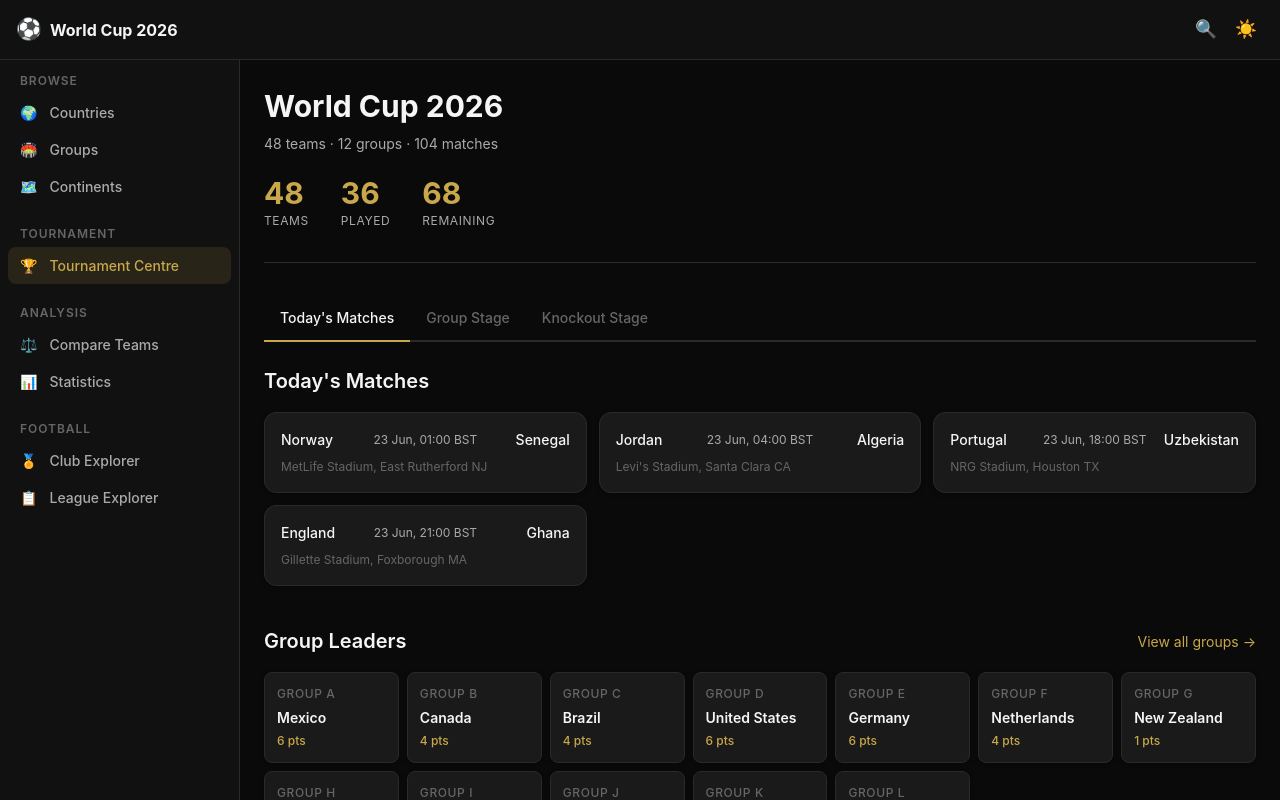
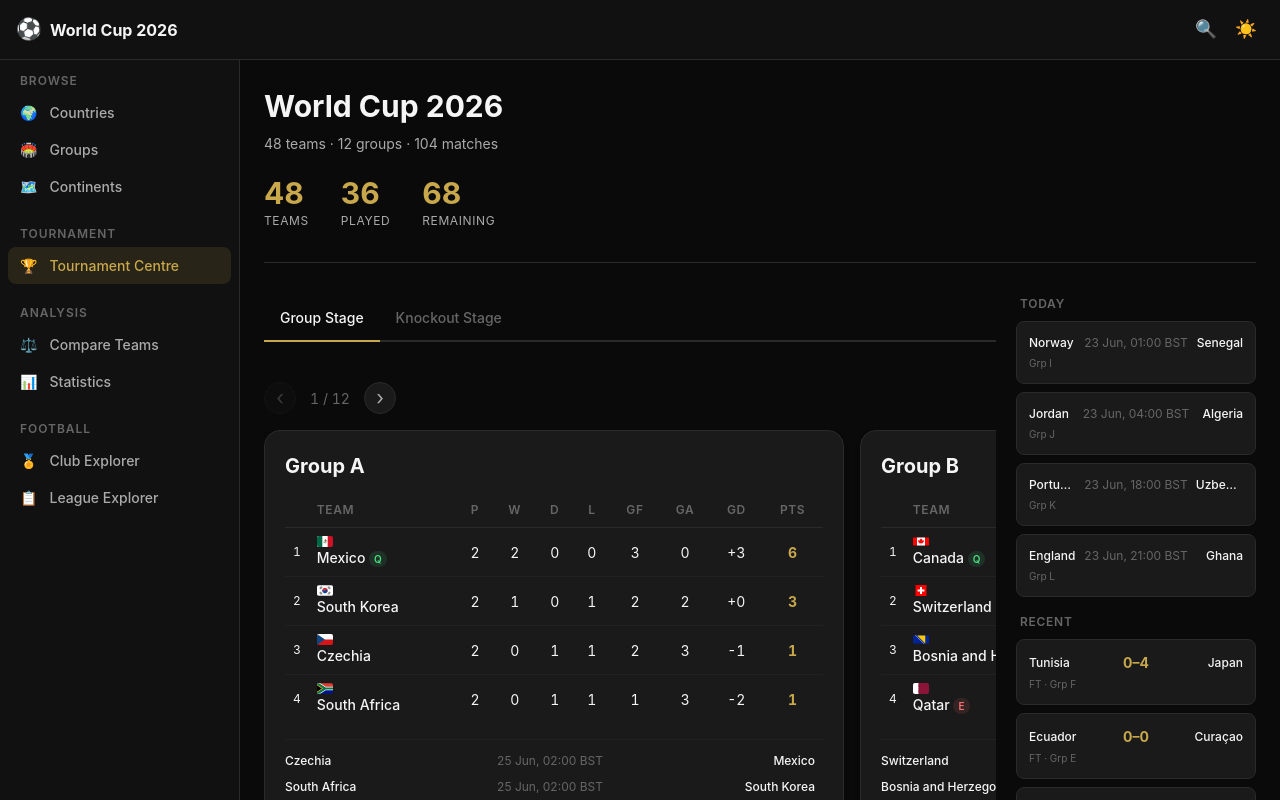
Before and after one commit to jcammc/fifa-world-cup-2026, a website with bundled scripts: page index.html in a window 1280 px wide. Built offline with nearby package versions, Linux system fonts and the light colour scheme.

Commit message:
Sprint 24: Compare fix, fixture rail, live data plan
Part A — Compare Teams consistency fix:
- .cv-page: removed padding override (was 0 horizontal), now
  inherits var(--space-6) from .page-content like all other pages
- .cv-title: font-size 2xl → 3xl, matching every other page title

Part B — Tournament Centre fixture rail:
- Today''s Matches tab removed; default tab now Group Stage
- Desktop: sticky 240px fixture rail (Live → Today → Recent →
  Coming Up) rendered alongside main tab content in tc-layout grid
- Mobile: compact horizontal scrolling strip above tabs replaces
  Today''s Matches section
- #today route falls through to groups gracefully

Part C — Live data implementation plan:
- docs/LIVE_DATA_PLAN.md: concrete plan for football-data.org +
  Netlify Scheduled Functions + Blob Store pipeline; covers data
  flow, update frequency, what stays manual, effort + risks

Co-Authored-By: Claude Sonnet 4.6 <noreply@anthropic.com>

```diff
--- a/js/modules/tournament-centre.js
+++ b/js/modules/tournament-centre.js
@@ -7,7 +7,7 @@ import { KnockoutBracket } from './knockout-bracket.js';
 export class TournamentCentre {
   #container;
   #params          = {};
-  #activeTab       = 'today';
+  #activeTab       = 'groups';
   #tabEl           = null;
   #tabModule       = null;
   #countries       = [];
@@ -35,26 +35,34 @@ export class TournamentCentre {
     this.#countries       = countries;
     this.#groups          = groups;
     this.#knockoutMatches = knockoutRounds.flatMap(r => r.matches ?? []);
-    this.#countryMap = new Map(this.#countries.map(c => [c.id, c]));
+    this.#countryMap      = new Map(this.#countries.map(c => [c.id, c]));
 
     this.#container.innerHTML = `
       <div class="page-content tournament-centre">
         ${this.#renderSnapshot()}
+        <div class="tc-layout">
+          <div class="tc-main">
+            ${this.#renderFixtureStrip()}
             <div class="tc-tabs" role="tablist">
-          <button class="tc-tab tc-tab--active" data-tab="today"
-                  role="tab" aria-selected="true" type="button">Today's Matches</button>
-          <button class="tc-tab" data-tab="groups"
-                  role="tab" aria-selected="false" type="button">Group Stage</button>
+              <button class="tc-tab tc-tab--active" data-tab="groups"
+                      role="tab" aria-selected="true" type="button">Group Stage</button>
               <button class="tc-tab" data-tab="knockout"
                       role="tab" aria-selected="false" type="button">Knockout Stage</button>
             </div>
             <div class="tc-tab-content"></div>
+          </div>
+          ${this.#renderRail()}
+        </div>
       </div>`;
 
     this.#tabEl = this.#container.querySelector('.tc-tab-content');
-    await this.#loadTab(this.#params.initialTab ?? 'today');
 
-    // Attach to inner element (re-created each render) to avoid listener accumulation
+    const validTabs = ['groups', 'knockout'];
+    const initialTab = validTabs.includes(this.#params.initialTab)
+      ? this.#params.initialTab
+      : 'groups';
+    await this.#loadTab(initialTab);
+
     this.#container.querySelector('.tournament-centre').addEventListener('click', async e => {
       const btn = e.target.closest('[data-tab]');
       if (!btn || btn.dataset.tab === this.#activeTab) return;
@@ -76,9 +84,7 @@ export class TournamentCentre {
       btn.setAttribute('aria-selected', String(active));
     });
 
-    if (tab === 'today') {
-      this.#tabEl.innerHTML = this.#renderTodayTab();
-    } else if (tab === 'groups') {
+    if (tab === 'groups') {
       this.#tabModule = new GroupCarousel(
         this.#tabEl,
         this.#groups,
@@ -100,7 +106,7 @@ export class TournamentCentre {
     }
   }
 
-  // ─── Snapshot (always visible above tabs) ─────────────────
+  // ─── Snapshot ─────────────────────────────────────────────
 
   #renderSnapshot() {
     const playedGroup    = this.#fixtures.filter(f => f.status === 'FT').length;
@@ -108,7 +114,7 @@ export class TournamentCentre {
     const played         = playedGroup + playedKnockout;
     const total          = this.#fixtures.length + this.#knockoutMatches.length;
     const remaining      = total ? total - played : '—';
-    const teams     = this.#countries.length || 48;
+    const teams          = this.#countries.length || 48;
 
     return `
       <section class="tc-snapshot">
@@ -131,128 +137,122 @@ export class TournamentCentre {
       </section>`;
   }
 
-  // ─── Today tab ────────────────────────────────────────────
+  // ─── Mobile fixture strip ──────────────────────────────────
 
-  #renderTodayTab() {
-    const todayGroup    = this.#fixtures.filter(f => isToday(f.kickoff));
-    const todayKnockout = this.#knockoutMatches.filter(m => isToday(m.kickoff));
-    const todayFixtures = [...todayGroup, ...todayKnockout];
+  #renderFixtureStrip() {
+    const allFixtures = this.#allFixturesWithKickoff();
+    const todayAll    = allFixtures.filter(f => isToday(f.kickoff));
+    const displayFixtures = todayAll.length > 0
+      ? todayAll
+      : [...allFixtures]
+          .filter(f => f.status === 'scheduled')
+          .sort((a, b) => new Date(a.kickoff) - new Date(b.kickoff))
+          .slice(0, 8);
 
-    const nextGroup    = this.#fixtures.filter(f => f.status === 'scheduled');
-    const nextKnockout = this.#knockoutMatches.filter(m => m.status === 'scheduled' && m.kickoff);
-    const isNext       = todayFixtures.length === 0;
-    const displayFixtures = isNext
-      ? [...nextGroup, ...nextKnockout].slice(0, 6)
-      : todayFixtures;
+    if (!displayFixtures.length) return '';
+    const cards = displayFixtures.map(f => this.#stripCard(f)).join('');
+    return `<div class="tc-fixture-strip">${cards}</div>`;
+  }
 
+  #stripCard(f) {
+    const home     = this.#countryMap.get(f.homeTeamId);
+    const away     = this.#countryMap.get(f.awayTeamId);
+    const homeAbbr = escapeHtml((home?.name ?? f.homeLabel ?? f.homeTeamId ?? 'TBD').slice(0, 3).toUpperCase());
+    const awayAbbr = escapeHtml((away?.name ?? f.awayLabel ?? f.awayTeamId ?? 'TBD').slice(0, 3).toUpperCase());
+    const isLive   = f.status === 'live';
+    const isFT     = f.status === 'FT';
+    const middle   = (isFT || isLive)
+      ? `<span class="tc-strip-card__score">${f.homeScore ?? 0}–${f.awayScore ?? 0}</span>`
+      : `<span class="tc-strip-card__time">${escapeHtml(formatKickoff(f.kickoff))}</span>`;
+    const badge = isLive
+      ? `<span class="tc-strip-card__badge tc-strip-card__badge--live">LIVE</span>`
+      : isFT ? `<span class="tc-strip-card__badge">FT</span>` : '';
     return `
-      <div class="tc-today-tab">
-        ${this.#renderMatchSection(displayFixtures, isNext)}
-        ${this.#renderGroupLeaders()}
+      <div class="tc-strip-card${isLive ? ' tc-strip-card--live' : ''}">
+        <div class="tc-strip-card__row">
+          <span class="tc-strip-card__team">${homeAbbr}</span>
+          ${middle}
+          <span class="tc-strip-card__team">${awayAbbr}</span>
+        </div>
+        ${badge}
       </div>`;
   }
 
-  // ─── Match section ────────────────────────────────────────
+  // ─── Fixture rail (desktop) ────────────────────────────────
 
-  #renderMatchSection(displayFixtures, isNext) {
-    const heading = isNext ? 'Next Matches' : "Today's Matches";
-    const note    = isNext
-      ? `<span class="tc-section__note">(no matches today)</span>`
-      : '';
+  #renderRail() {
+    const allFixtures = this.#allFixturesWithKickoff();
 
-    if (!displayFixtures.length) {
-      return `
-        <section class="tc-section">
-          <h2 class="tc-section__title">${heading}</h2>
-          <div class="empty-state empty-state--compact">
-            <p class="empty-state__message">No fixtures available yet.</p>
-          </div>
-        </section>`;
+    const live         = allFixtures.filter(f => f.status === 'live');
+    const todayUpcoming = allFixtures.filter(f =>
+      f.status === 'scheduled' && isToday(f.kickoff)
+    );
+    const recentFT = [...allFixtures]
+      .filter(f => f.status === 'FT')
+      .sort((a, b) => new Date(b.kickoff) - new Date(a.kickoff))
+      .slice(0, 5);
+    const nextScheduled = [...allFixtures]
+      .filter(f => f.status === 'scheduled' && !isToday(f.kickoff))
+      .sort((a, b) => new Date(a.kickoff) - new Date(b.kickoff))
+      .slice(0, 5);
+
+    const sections = [
+      live.length          ? this.#railSection('Live', live, true) : '',
+      todayUpcoming.length ? this.#railSection('Today', todayUpcoming) : '',
+      recentFT.length      ? this.#railSection('Recent', recentFT) : '',
+      nextScheduled.length ? this.#railSection('Coming Up', nextScheduled) : '',
+    ].join('');
+
+    const inner = sections || `<p class="tc-rail__empty">No fixtures available</p>`;
+    return `<aside class="tc-rail"><div class="tc-rail__inner">${inner}</div></aside>`;
   }
 
-    const cards = displayFixtures.map(f => this.#matchCard(f)).join('');
+  #railSection(label, fixtures, isLive = false) {
+    const labelClass = isLive ? 'tc-rail__label tc-rail__label--live' : 'tc-rail__label';
+    const cards = fixtures.map(f => this.#railCard(f)).join('');
     return `
-      <section class="tc-section">
-        <h2 class="tc-section__title">${heading}${note}</h2>
-        <div class="match-cards">${cards}</div>
-      </section>`;
+      <div class="tc-rail__section">
+        <p class="${labelClass}">${escapeHtml(label)}</p>
+        ${cards}
+      </div>`;
   }
 
-  #matchCard(f) {
+  #railCard(f) {
     const home     = this.#countryMap.get(f.homeTeamId);
     const away     = this.#countryMap.get(f.awayTeamId);
     const homeName = escapeHtml(home?.name ?? f.homeLabel ?? f.homeTeamId ?? 'TBD');
     const awayName = escapeHtml(away?.name ?? f.awayLabel ?? f.awayTeamId ?? 'TBD');
-    const kickoff  = escapeHtml(formatKickoff(f.kickoff));
-    const venue    = f.venue ? escapeHtml(f.venue) : '';
+    const isLive   = f.status === 'live';
+    const isFT     = f.status === 'FT';
+    const hasScore = isFT || isLive;
 
-    const middle = f.status === 'FT' || f.status === 'live'
-      ? `<span class="match-card__score">${f.homeScore ?? 0}&nbsp;&ndash;&nbsp;${f.awayScore ?? 0}</span>`
-      : `<span class="match-card__time">${kickoff}</span>`;
+    const middle = hasScore
+      ? `<span class="tc-rail-card__score">${f.homeScore ?? 0}–${f.awayScore ?? 0}</span>`
+      : `<span class="tc-rail-card__time">${escapeHtml(formatKickoff(f.kickoff))}</span>`;
 
-    const statusBadge = f.status === 'live'
-      ? `<span class="badge badge--live" aria-label="Live match">&#128308; LIVE</span>`
-      : f.status === 'FT'
-      ? `<span class="badge badge--ft">FT</span>`
-      : '';
-
-    const broadcaster = f.broadcaster
-      ? `<span class="badge badge--broadcaster badge--${escapeHtml(f.broadcaster.toLowerCase())}">${escapeHtml(f.broadcaster)}</span>`
-      : '';
+    const metaParts = [];
+    if (isFT)        metaParts.push('FT');
+    else if (isLive) metaParts.push(`${f.minute ?? 'LIVE'}'`);
+    if (f.groupId)   metaParts.push(`Grp ${escapeHtml(f.groupId)}`);
 
     return `
-      <div class="match-card">
-        <div class="match-card__teams">
-          <span class="match-card__team">${homeName}</span>
+      <div class="tc-rail-card${isLive ? ' tc-rail-card--live' : ''}">
+        <div class="tc-rail-card__teams">
+          <span class="tc-rail-card__team">${homeName}</span>
           ${middle}
-          <span class="match-card__team match-card__team--away">${awayName}</span>
+          <span class="tc-rail-card__team tc-rail-card__team--away">${awayName}</span>
         </div>
-        <div class="match-card__meta">
-          ${statusBadge}
-          ${broadcaster}
-          ${venue ? `<span class="match-card__venue">${venue}</span>` : ''}
-        </div>
+        ${metaParts.length ? `<p class="tc-rail-card__meta">${metaParts.join(' · ')}</p>` : ''}
       </div>`;
   }
 
-  // ─── Group leaders (quick-glance, Today tab) ─────────────
+  // ─── Shared helpers ────────────────────────────────────────
 
-  #renderGroupLeaders() {
-    if (!this.#standings.length) {
-      return `
-        <section class="tc-section">
-          <h2 class="tc-section__title">Group Leaders</h2>
-          <div class="empty-state empty-state--compact">
-            <p class="empty-state__message">Standings will appear once matches begin.</p>
-          </div>
-        </section>`;
-    }
-
-    const cards = [...this.#standings]
-      .sort((a, b) => a.groupId.localeCompare(b.groupId))
-      .map(group => {
-        const leader = group.teams?.[0];
-        if (!leader) return '';
-        const country = this.#countryMap.get(leader.teamId);
-        const name    = escapeHtml(country?.name ?? leader.teamId);
-        const id      = escapeHtml(leader.teamId);
-        return `
-          <div class="leader-card">
-            <span class="leader-card__group">Group ${escapeHtml(group.groupId)}</span>
-            <a href="#${id}" class="leader-card__team">${name}</a>
-            <span class="leader-card__pts">${leader.points} pts</span>
-          </div>`;
-      }).filter(Boolean).join('');
-
-    return `
-      <section class="tc-section">
-        <div class="tc-section__header">
-          <h2 class="tc-section__title">Group Leaders</h2>
-          <button class="btn-link tc-section__link" type="button"
-                  data-tab="groups">View all groups &rarr;</button>
-        </div>
-        <div class="leader-cards">${cards}</div>
-      </section>`;
+  #allFixturesWithKickoff() {
+    return [
+      ...this.#fixtures,
+      ...this.#knockoutMatches.filter(m => m.kickoff),
+    ];
   }
 
   init() {}
--- a/styles/club-explorer.css
+++ b/styles/club-explorer.css
@@ -2,7 +2,6 @@
 
 .ce-page {
   padding: var(--space-6);
-  max-width: var(--max-content-width);
 }
 
 /* ─── Header ──────────────────────────────────────────────── */
--- a/styles/compare.css
+++ b/styles/compare.css
@@ -1,10 +1,10 @@
 /* ─── Compare Teams View ──────────────────────────────────── */
 .cv-page {
-  padding: var(--space-4) 0 var(--space-8);
+  /* padding from .page-content */
 }
 
 .cv-title {
-  font-size: var(--font-size-2xl);
+  font-size: var(--font-size-3xl);
   font-weight: var(--font-weight-bold);
   color: var(--color-text-primary);
   margin: 0 0 var(--space-5);
--- a/styles/countries.css
+++ b/styles/countries.css
@@ -2,7 +2,6 @@
 
 .cp-page {
   padding: var(--space-6);
-  max-width: var(--max-content-width);
 }
 
 .cp-page__title {
--- a/styles/league-explorer.css
+++ b/styles/league-explorer.css
@@ -2,7 +2,6 @@
 
 .le-page {
   padding: var(--space-6);
-  max-width: var(--max-content-width);
 }
 
 /* ─── Header ──────────────────────────────────────────────── */
--- a/styles/tournament-centre.css
+++ b/styles/tournament-centre.css
@@ -1,6 +1,5 @@
 /* ─── Page root ──────────────────────────────────────────── */
 .tournament-centre {
-  max-width: var(--max-content-width);
 }
 
 /* ─── Tab bar ─────────────────────────────────────────────── */
@@ -50,6 +49,193 @@
   margin-top: var(--space-4);
 }
 
+/* ─── Two-column layout ───────────────────────────────────── */
+.tc-layout {
+  display: flex;
+  gap: var(--space-5);
+  align-items: flex-start;
+}
+
+.tc-main {
+  flex: 1;
+  min-width: 0;
+}
+
+/* ─── Fixture rail (desktop) ──────────────────────────────── */
+.tc-rail {
+  width: 240px;
+  flex-shrink: 0;
+  position: sticky;
+  top: var(--space-6);
+  max-height: calc(100vh - var(--nav-height) - var(--space-6));
+  overflow-y: auto;
+  scrollbar-width: thin;
+  scrollbar-color: var(--color-border) transparent;
+}
+
+.tc-rail__inner {
+  display: flex;
+  flex-direction: column;
+  gap: var(--space-4);
+  padding-bottom: var(--space-6);
+}
+
+.tc-rail__section {
+  display: flex;
+  flex-direction: column;
+  gap: var(--space-2);
+}
+
+.tc-rail__label {
+  font-size: var(--font-size-xs);
+  font-weight: var(--font-weight-semibold);
+  text-transform: uppercase;
+  letter-spacing: 0.06em;
+  color: var(--color-text-muted);
+  padding: 0 var(--space-1);
+  margin: 0;
+}
+
+.tc-rail__label--live {
+  color: #ef4444;
+}
+
+.tc-rail__empty {
+  font-size: var(--font-size-xs);
+  color: var(--color-text-muted);
+  padding: var(--space-4) var(--space-1);
+  text-align: center;
+  margin: 0;
+}
+
+/* ─── Rail card ───────────────────────────────────────────── */
+.tc-rail-card {
+  background: var(--color-bg-card);
+  border: 1px solid var(--color-border);
+  border-radius: var(--radius-md);
+  padding: var(--space-3);
+}
+
+.tc-rail-card--live {
+  border-color: #ef4444;
+  background: rgba(239, 68, 68, 0.05);
+}
+
+.tc-rail-card__teams {
+  display: flex;
+  align-items: center;
+  justify-content: space-between;
+  gap: var(--space-1);
+  margin-bottom: var(--space-1);
+}
+
+.tc-rail-card__team {
+  font-size: var(--font-size-xs);
+  font-weight: var(--font-weight-medium);
+  color: var(--color-text-primary);
+  flex: 1;
+  overflow: hidden;
+  text-overflow: ellipsis;
+  white-space: nowrap;
+  min-width: 0;
+}
+
+.tc-rail-card__team--away {
+  text-align: right;
+}
+
+.tc-rail-card__score {
+  font-size: var(--font-size-sm);
+  font-weight: var(--font-weight-bold);
+  color: var(--color-accent);
+  flex-shrink: 0;
+  padding: 0 var(--space-1);
+  white-space: nowrap;
+}
+
+.tc-rail-card__time {
+  font-size: var(--font-size-xs);
+  color: var(--color-text-muted);
+  flex-shrink: 0;
+  padding: 0 var(--space-1);
+  white-space: nowrap;
+}
+
+.tc-rail-card__meta {
+  font-size: 10px;
+  color: var(--color-text-muted);
+  margin: 0;
+}
+
+/* ─── Mobile fixture strip ────────────────────────────────── */
+.tc-fixture-strip {
+  display: none;
+  overflow-x: auto;
+  scrollbar-width: none;
+  gap: var(--space-2);
+  padding-bottom: var(--space-4);
+  margin-bottom: var(--space-3);
+}
+
+.tc-fixture-strip::-webkit-scrollbar { display: none; }
+
+.tc-strip-card {
+  flex-shrink: 0;
+  background: var(--color-bg-card);
+  border: 1px solid var(--color-border);
+  border-radius: var(--radius-md);
+  padding: var(--space-2) var(--space-3);
+  min-width: 96px;
+  display: flex;
+  flex-direction: column;
+  align-items: center;
+  gap: 2px;
+}
+
+.tc-strip-card--live {
+  border-color: #ef4444;
+}
+
+.tc-strip-card__row {
+  display: flex;
+  align-items: center;
+  gap: var(--space-2);
+}
+
+.tc-strip-card__team {
+  font-size: var(--font-size-xs);
+  font-weight: var(--font-weight-semibold);
+  color: var(--color-text-primary);
+  width: 28px;
+  text-align: center;
+}
+
+.tc-strip-card__score {
+  font-size: var(--font-size-xs);
+  font-weight: var(--font-weight-bold);
+  color: var(--color-accent);
+  white-space: nowrap;
+}
+
+.tc-strip-card__time {
+  font-size: var(--font-size-xs);
+  color: var(--color-text-muted);
+  white-space: nowrap;
+}
+
+.tc-strip-card__badge {
+  font-size: 9px;
+  font-weight: var(--font-weight-semibold);
+  text-transform: uppercase;
+  color: var(--color-text-muted);
+  letter-spacing: 0.04em;
+}
+
+.tc-strip-card__badge--live {
+  color: #ef4444;
+}
+
+/* ─── Responsive ──────────────────────────────────────────── */
 @media (max-width: 768px) {
   .tc-tabs {
     overflow-x: auto;
@@ -59,6 +245,12 @@
   .tc-tab {
     padding: var(--space-3) var(--space-3);
     font-size: var(--font-size-xs);
+  }
+  .tc-rail {
+    display: none;
+  }
+  .tc-fixture-strip {
+    display: flex;
   }
 }
 
```
Also changed, not shown: docs/LIVE_DATA_PLAN.md (added, +198 -0 lines), docs/SESSION_HANDOFF.md (+11 -8 lines). Lines whose indentation alone changed are shown as unchanged.
